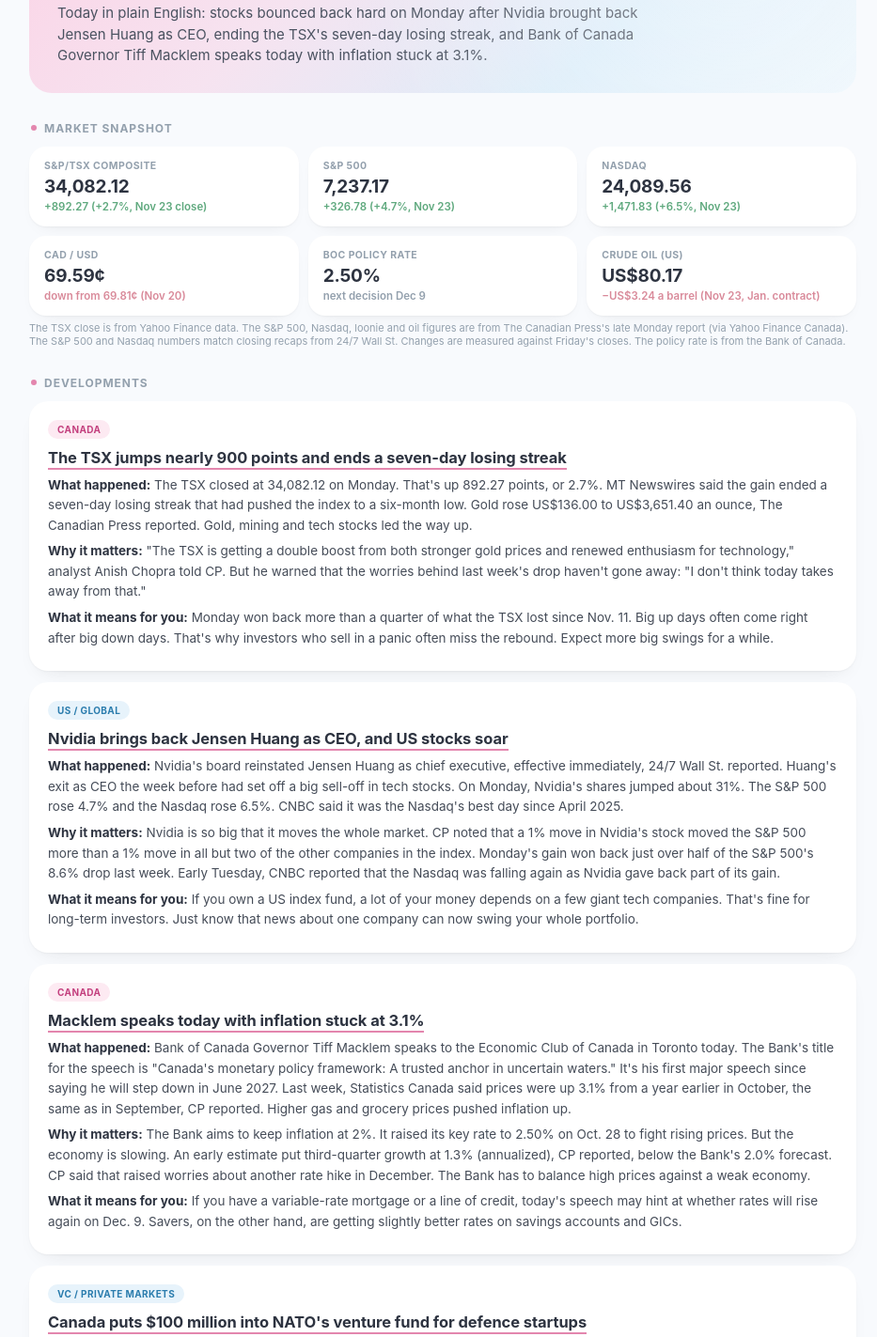
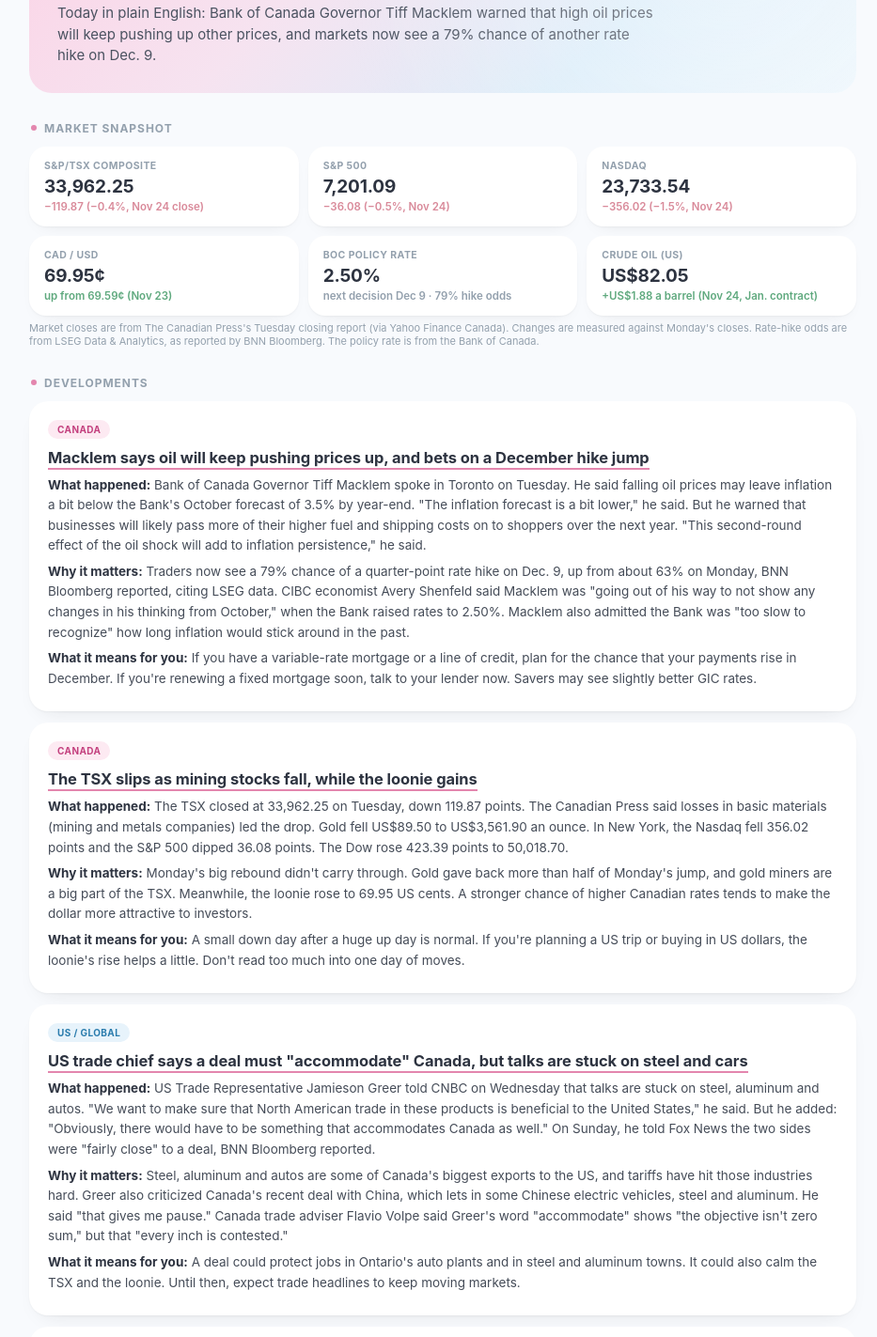
Before and after one commit to mckennadown/financial-briefing, a plain HTML site: page index.html in a window 1280 px wide. Shown: the part 133-1556 px from the top of the page at 94% size, without its empty margins (169-1102 px from the left). Drawn offline with Linux system fonts and the light colour scheme.

Commit message:
Daily briefing update: November 25, 2026
Co-Authored-By: Claude Opus 5.5 <noreply@anthropic.com>

```diff
--- a/index.html
+++ b/index.html
@@ -174,9 +174,9 @@
 
   <div class="hero">
     <div class="hero-inner">
-      <span class="pill-date">Tuesday, November 24, 2026</span>
+      <span class="pill-date">Wednesday, November 25, 2026</span>
       <h1>Canadian Financial Briefing</h1>
-      <div class="brief">Today in plain English: stocks bounced back hard on Monday after Nvidia brought back Jensen Huang as CEO, ending the TSX's seven-day losing streak, and Bank of Canada Governor Tiff Macklem speaks today with inflation stuck at 3.1%.</div>
+      <div class="brief">Today in plain English: Bank of Canada Governor Tiff Macklem warned that high oil prices will keep pushing up other prices, and markets now see a 79% chance of another rate hike on Dec. 9.</div>
     </div>
   </div>
 
@@ -184,85 +184,85 @@
   <div class="snapshot-grid">
     <div class="stat-card">
       <div class="stat-label">S&amp;P/TSX Composite</div>
-      <div class="stat-value">34,082.12</div>
-      <div class="stat-change up">+892.27 (+2.7%, Nov 23 close)</div>
+      <div class="stat-value">33,962.25</div>
+      <div class="stat-change down">&minus;119.87 (&minus;0.4%, Nov 24 close)</div>
     </div>
     <div class="stat-card">
       <div class="stat-label">S&amp;P 500</div>
-      <div class="stat-value">7,237.17</div>
-      <div class="stat-change up">+326.78 (+4.7%, Nov 23)</div>
+      <div class="stat-value">7,201.09</div>
+      <div class="stat-change down">&minus;36.08 (&minus;0.5%, Nov 24)</div>
     </div>
     <div class="stat-card">
       <div class="stat-label">Nasdaq</div>
-      <div class="stat-value">24,089.56</div>
-      <div class="stat-change up">+1,471.83 (+6.5%, Nov 23)</div>
+      <div class="stat-value">23,733.54</div>
+      <div class="stat-change down">&minus;356.02 (&minus;1.5%, Nov 24)</div>
     </div>
     <div class="stat-card">
       <div class="stat-label">CAD / USD</div>
-      <div class="stat-value">69.59&cent;</div>
-      <div class="stat-change down">down from 69.81&cent; (Nov 20)</div>
+      <div class="stat-value">69.95&cent;</div>
+      <div class="stat-change up">up from 69.59&cent; (Nov 23)</div>
     </div>
     <div class="stat-card">
       <div class="stat-label">BoC Policy Rate</div>
       <div class="stat-value">2.50%</div>
-      <div class="stat-change flat">next decision Dec 9</div>
+      <div class="stat-change flat">next decision Dec 9 &middot; 79% hike odds</div>
     </div>
     <div class="stat-card">
       <div class="stat-label">Crude Oil (US)</div>
-      <div class="stat-value">US$80.17</div>
-      <div class="stat-change down">&minus;US$3.24 a barrel (Nov 23, Jan. contract)</div>
+      <div class="stat-value">US$82.05</div>
+      <div class="stat-change up">+US$1.88 a barrel (Nov 24, Jan. contract)</div>
     </div>
   </div>
-  <div class="note">The TSX close is from Yahoo Finance data. The S&amp;P 500, Nasdaq, loonie and oil figures are from The Canadian Press's late Monday report (via Yahoo Finance Canada). The S&amp;P 500 and Nasdaq numbers match closing recaps from 24/7 Wall St. Changes are measured against Friday's closes. The policy rate is from the Bank of Canada.</div>
+  <div class="note">Market closes are from The Canadian Press's Tuesday closing report (via Yahoo Finance Canada). Changes are measured against Monday's closes. Rate-hike odds are from LSEG Data &amp; Analytics, as reported by BNN Bloomberg. The policy rate is from the Bank of Canada.</div>
 
   <div class="section-title"><span class="dot"></span>Developments</div>
 
   <div class="news-card">
     <span class="tag ca">Canada</span>
-    <h3><a href="https://ca.finance.yahoo.com/news/futures-market-points-rebound-u-132701025.html" target="_blank" rel="noopener">The TSX jumps nearly 900 points and ends a seven-day losing streak</a></h3>
-    <div class="row"><b>What happened:</b> The TSX closed at 34,082.12 on Monday. That's up 892.27 points, or 2.7%. MT Newswires said the gain ended a seven-day losing streak that had pushed the index to a six-month low. Gold rose US$136.00 to US$3,651.40 an ounce, The Canadian Press reported. Gold, mining and tech stocks led the way up.</div>
-    <div class="row"><b>Why it matters:</b> "The TSX is getting a double boost from both stronger gold prices and renewed enthusiasm for technology," analyst Anish Chopra told CP. But he warned that the worries behind last week's drop haven't gone away: "I don't think today takes away from that."</div>
-    <div class="row"><b>What it means for you:</b> Monday won back more than a quarter of what the TSX lost since Nov. 11. Big up days often come right after big down days. That's why investors who sell in a panic often miss the rebound. Expect more big swings for a while.</div>
+    <h3><a href="https://www.bnnbloomberg.ca/business/economics/2026/11/24/macklem-says-inflation-forecast-is-lower-but-oil-price-pressures-are-lingering/" target="_blank" rel="noopener">Macklem says oil will keep pushing prices up, and bets on a December hike jump</a></h3>
+    <div class="row"><b>What happened:</b> Bank of Canada Governor Tiff Macklem spoke in Toronto on Tuesday. He said falling oil prices may leave inflation a bit below the Bank's October forecast of 3.5% by year-end. "The inflation forecast is a bit lower," he said. But he warned that businesses will likely pass more of their higher fuel and shipping costs on to shoppers over the next year. "This second-round effect of the oil shock will add to inflation persistence," he said.</div>
+    <div class="row"><b>Why it matters:</b> Traders now see a 79% chance of a quarter-point rate hike on Dec. 9, up from about 63% on Monday, BNN Bloomberg reported, citing LSEG data. CIBC economist Avery Shenfeld said Macklem was "going out of his way to not show any changes in his thinking from October," when the Bank raised rates to 2.50%. Macklem also admitted the Bank was "too slow to recognize" how long inflation would stick around in the past.</div>
+    <div class="row"><b>What it means for you:</b> If you have a variable-rate mortgage or a line of credit, plan for the chance that your payments rise in December. If you're renewing a fixed mortgage soon, talk to your lender now. Savers may see slightly better GIC rates.</div>
+  </div>
+
+  <div class="news-card">
+    <span class="tag ca">Canada</span>
+    <h3><a href="https://ca.finance.yahoo.com/news/p-tsx-composite-down-u-163127282.html" target="_blank" rel="noopener">The TSX slips as mining stocks fall, while the loonie gains</a></h3>
+    <div class="row"><b>What happened:</b> The TSX closed at 33,962.25 on Tuesday, down 119.87 points. The Canadian Press said losses in basic materials (mining and metals companies) led the drop. Gold fell US$89.50 to US$3,561.90 an ounce. In New York, the Nasdaq fell 356.02 points and the S&amp;P 500 dipped 36.08 points. The Dow rose 423.39 points to 50,018.70.</div>
+    <div class="row"><b>Why it matters:</b> Monday's big rebound didn't carry through. Gold gave back more than half of Monday's jump, and gold miners are a big part of the TSX. Meanwhile, the loonie rose to 69.95 US cents. A stronger chance of higher Canadian rates tends to make the dollar more attractive to investors.</div>
+    <div class="row"><b>What it means for you:</b> A small down day after a huge up day is normal. If you're planning a US trip or buying in US dollars, the loonie's rise helps a little. Don't read too much into one day of moves.</div>
   </div>
 
   <div class="news-card">
     <span class="tag us">US / Global</span>
-    <h3><a href="https://247wallst.com/investing/2026/11/23/stock-market-today-dow-sp-500-and-nasdaq-surge-as-nvidia-leads-a-major-ai-rebound/" target="_blank" rel="noopener">Nvidia brings back Jensen Huang as CEO, and US stocks soar</a></h3>
-    <div class="row"><b>What happened:</b> Nvidia's board reinstated Jensen Huang as chief executive, effective immediately, 24/7 Wall St. reported. Huang's exit as CEO the week before had set off a big sell-off in tech stocks. On Monday, Nvidia's shares jumped about 31%. The S&amp;P 500 rose 4.7% and the Nasdaq rose 6.5%. CNBC said it was the Nasdaq's best day since April 2025.</div>
-    <div class="row"><b>Why it matters:</b> Nvidia is so big that it moves the whole market. CP noted that a 1% move in Nvidia's stock moved the S&amp;P 500 more than a 1% move in all but two of the other companies in the index. Monday's gain won back just over half of the S&amp;P 500's 8.6% drop last week. Early Tuesday, CNBC reported that the Nasdaq was falling again as Nvidia gave back part of its gain.</div>
-    <div class="row"><b>What it means for you:</b> If you own a US index fund, a lot of your money depends on a few giant tech companies. That's fine for long-term investors. Just know that news about one company can now swing your whole portfolio.</div>
-  </div>
-
-  <div class="news-card">
-    <span class="tag ca">Canada</span>
-    <h3><a href="https://www.bankofcanada.ca/2026/11/speech-tiff-macklem-governor-bank-canada-2026-11-24/" target="_blank" rel="noopener">Macklem speaks today with inflation stuck at 3.1%</a></h3>
-    <div class="row"><b>What happened:</b> Bank of Canada Governor Tiff Macklem speaks to the Economic Club of Canada in Toronto today. The Bank's title for the speech is "Canada's monetary policy framework: A trusted anchor in uncertain waters." It's his first major speech since saying he will step down in June 2027. Last week, Statistics Canada said prices were up 3.1% from a year earlier in October, the same as in September, CP reported. Higher gas and grocery prices pushed inflation up.</div>
-    <div class="row"><b>Why it matters:</b> The Bank aims to keep inflation at 2%. It raised its key rate to 2.50% on Oct. 28 to fight rising prices. But the economy is slowing. An early estimate put third-quarter growth at 1.3% (annualized), CP reported, below the Bank's 2.0% forecast. CP said that raised worries about another rate hike in December. The Bank has to balance high prices against a weak economy.</div>
-    <div class="row"><b>What it means for you:</b> If you have a variable-rate mortgage or a line of credit, today's speech may hint at whether rates will rise again on Dec. 9. Savers, on the other hand, are getting slightly better rates on savings accounts and GICs.</div>
+    <h3><a href="https://www.bnnbloomberg.ca/tariffs/2026/11/25/us-trade-deal-must-accommodate-canada-says-trumps-representative/" target="_blank" rel="noopener">US trade chief says a deal must "accommodate" Canada, but talks are stuck on steel and cars</a></h3>
+    <div class="row"><b>What happened:</b> US Trade Representative Jamieson Greer told CNBC on Wednesday that talks are stuck on steel, aluminum and autos. "We want to make sure that North American trade in these products is beneficial to the United States," he said. But he added: "Obviously, there would have to be something that accommodates Canada as well." On Sunday, he told Fox News the two sides were "fairly close" to a deal, BNN Bloomberg reported.</div>
+    <div class="row"><b>Why it matters:</b> Steel, aluminum and autos are some of Canada's biggest exports to the US, and tariffs have hit those industries hard. Greer also criticized Canada's recent deal with China, which lets in some Chinese electric vehicles, steel and aluminum. He said "that gives me pause." Canada trade adviser Flavio Volpe said Greer's word "accommodate" shows "the objective isn't zero sum," but that "every inch is contested."</div>
+    <div class="row"><b>What it means for you:</b> A deal could protect jobs in Ontario's auto plants and in steel and aluminum towns. It could also calm the TSX and the loonie. Until then, expect trade headlines to keep moving markets.</div>
   </div>
 
   <div class="news-card">
     <span class="tag vc">VC / Private Markets</span>
-    <h3><a href="https://betakit.com/bdc-to-manage-canadas-100-million-contribution-to-nato-innovation-fund/" target="_blank" rel="noopener">Canada puts $100 million into NATO's venture fund for defence startups</a></h3>
-    <div class="row"><b>What happened:</b> Canada has joined the NATO Innovation Fund, BetaKit reported. It's the 25th allied country to do so. It's investing &euro;64.6 million, or about $100 million. The Business Development Bank of Canada (BDC), a federal Crown corporation, will manage the stake. The fund has raised more than &euro;1.1 billion. It puts &euro;3 million to &euro;15 million into each young tech company with defence and security uses.</div>
-    <div class="row"><b>Why it matters:</b> Canada promised to join back in 2024 but only did so last weekend. Joining gives Canadian defence startups another way to raise money. It also fits Ottawa's plan to spend more on defence. BDC grew its own defence investment program to $6 billion in March.</div>
-    <div class="row"><b>What it means for you:</b> Defence tech is one of the fastest-growing corners of Canadian venture capital (money invested in young private companies). More money flowing in could mean more skilled tech jobs in Canada.</div>
+    <h3><a href="https://betakit.com/as-wildfire-activity-heats-up-sensenet-has-fuelled-up-to-expand-south-of-the-border/" target="_blank" rel="noopener">Vancouver wildfire-tech firm raises US$43 million, and Real Ventures is back with a new fund</a></h3>
+    <div class="row"><b>What happened:</b> SenseNet, a Vancouver startup that uses sensors, cameras and AI to spot wildfires early, raised US$43 million (C$62 million), BetaKit reported. That's US$32 million from investors plus US$11 million in loans from National Bank. Separately, Montr&eacute;al's Real Ventures made a first close of $45 million on a new early-stage fund, aiming for $60 million. It's the firm's first new fund since 2017. Qu&eacute;bec's government is putting in up to $30 million.</div>
+    <div class="row"><b>Why it matters:</b> SenseNet plans to more than double its team, from 50 to 110 people, and expand in the US. Real Ventures is also restarting FounderFuel, a Montr&eacute;al program for very young startups. It plans to invest $500,000 in each company. That's more money for founders at the riskiest, earliest stage, where funding has been hard to find.</div>
+    <div class="row"><b>What it means for you:</b> Climate and safety tech is a growing field for Canadian jobs. Most people can't invest directly in these private funds. But your pension plan or a Crown agency like BDC (which backs Real) may already have money in them.</div>
   </div>
 
   <div class="section-title"><span class="dot"></span>What to Watch Next</div>
-  <div class="watch-card"><b>Today, Nov 24 &mdash; Macklem's speech:</b> the text comes out at 12:25 p.m. ET, and he speaks at 12:40 p.m. ET. A press conference follows at about 2 p.m. ET. Watch for any hint about a December rate hike.</div>
-  <div class="watch-card"><b>This week &mdash; Can the rebound last?</b> CNBC reported early Tuesday that the Nasdaq was falling as Nvidia gave back some of its gains. Expect more big swings.</div>
-  <div class="watch-card"><b>Coming up &mdash; Full Q3 GDP numbers:</b> Statistics Canada's full report will show whether growth really was as weak as the early 1.3% estimate.</div>
-  <div class="watch-card"><b>Dec 9 &mdash; Bank of Canada rate decision:</b> the Bank will decide without November's inflation figures, which come out Dec. 14.</div>
+  <div class="watch-card"><b>Before Dec 9 &mdash; Full Q3 GDP numbers:</b> Macklem said the Bank will weigh Statistics Canada's full third-quarter growth report. The early estimate was a weak 1.3% (annualized).</div>
+  <div class="watch-card"><b>Early December &mdash; November jobs report:</b> the Bank will also look at November's jobs numbers before it decides on rates.</div>
+  <div class="watch-card"><b>December &mdash; Carney&ndash;Trump talks:</b> Greer said the two leaders will have several chances to meet before December's G20 summit. Watch for progress on steel, aluminum and autos.</div>
+  <div class="watch-card"><b>Dec 9 &mdash; Bank of Canada rate decision:</b> markets now lean strongly toward a second straight quarter-point hike, to 2.75%.</div>
 
   <div class="section-title"><span class="dot"></span>Learn One Thing Today</div>
   <div class="term-card">
-    <div class="term-name">Annualized Rate</div>
-    <div class="term-def">An "annualized" rate shows what a short-term change would add up to if it kept going at the same pace for a full year. Canada's economy is measured every three months. So when the early estimate says the economy grew 1.3% "annualized" in the third quarter, it actually grew only about 0.3% in those three months. That pace, kept up for four quarters, works out to about 1.3% a year. Annualizing makes it easy to compare numbers measured over different lengths of time.</div>
+    <div class="term-name">Second-Round Effects</div>
+    <div class="term-def">"Second-round effects" are what happens after a price shock spreads. Say oil prices jump. The first-round effect is simple: gas costs more. The second round comes later. Trucking companies, farmers and airlines pay more for fuel, so they raise their own prices. Workers then ask for raises to keep up. That's how one shock can keep inflation high long after the original jump. Central banks don't usually react to the first round. They worry about the second round, because it can make high inflation stick. That's what Macklem warned about on Tuesday.</div>
   </div>
 
   <footer>
-    Sources: The Canadian Press (via Yahoo Finance Canada and CTV News), Yahoo Finance, MT Newswires (via MarketScreener), 24/7 Wall St., CNBC, BetaKit, Bank of Canada · Last updated Nov 24, 2026
+    Sources: The Canadian Press (via Yahoo Finance Canada), BNN Bloomberg, LSEG Data &amp; Analytics, CNBC, BetaKit, Bank of Canada · Last updated Nov 25, 2026
   </footer>
 </div>
 </body>
```
